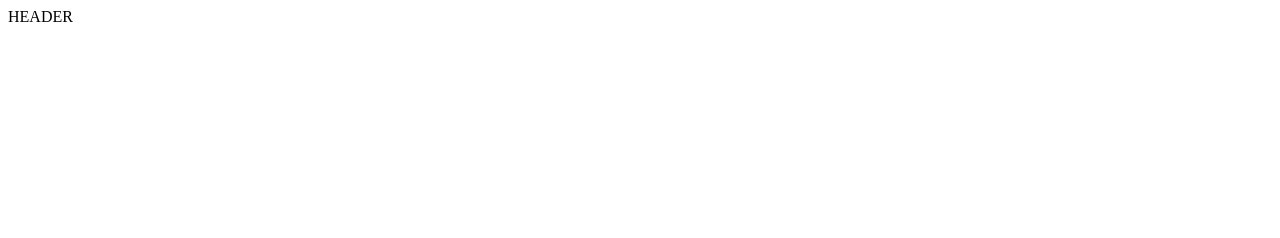
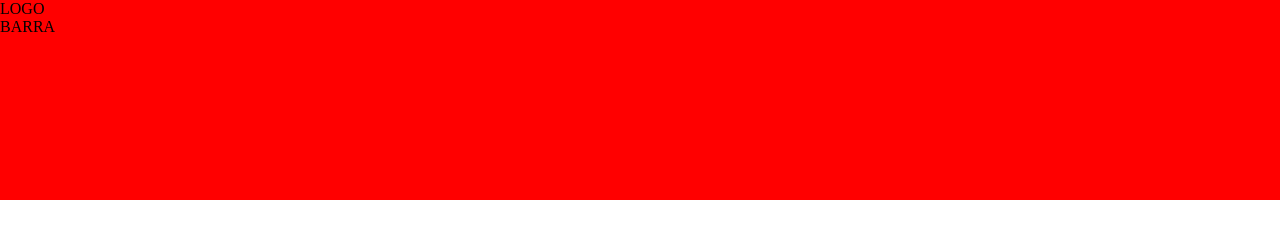
Before and after one commit to VeronicaFontana/test-componenti, a website: page index.html in a window 1280 px wide. Drawn offline with nearby package versions, Linux system fonts and the light colour scheme.

Commit message:
[edit] Header structure

```diff
--- a/components/header.hbs
+++ b/components/header.hbs
@@ -6,6 +6,11 @@
     <title>Header</title>
 </head>
 <body>
-    HEADER
+
+    <section id="header-box">
+        <div id="logo">LOGO</div>
+        <div id="navbar">BARRA</div>
+    </section>
+
 </body>
 </html>
--- a/scss/main.scss
+++ b/scss/main.scss
@@ -0,0 +1,13 @@
+//Generale
+body{
+    margin: 0;
+    padding: 0;
+    box-sizing: border-box;
+}
+
+
+//Header
+#header{
+    background-color: red;
+    height: 200px;
+}
```
Also changed, not shown: css/main.css, 1 other file.
